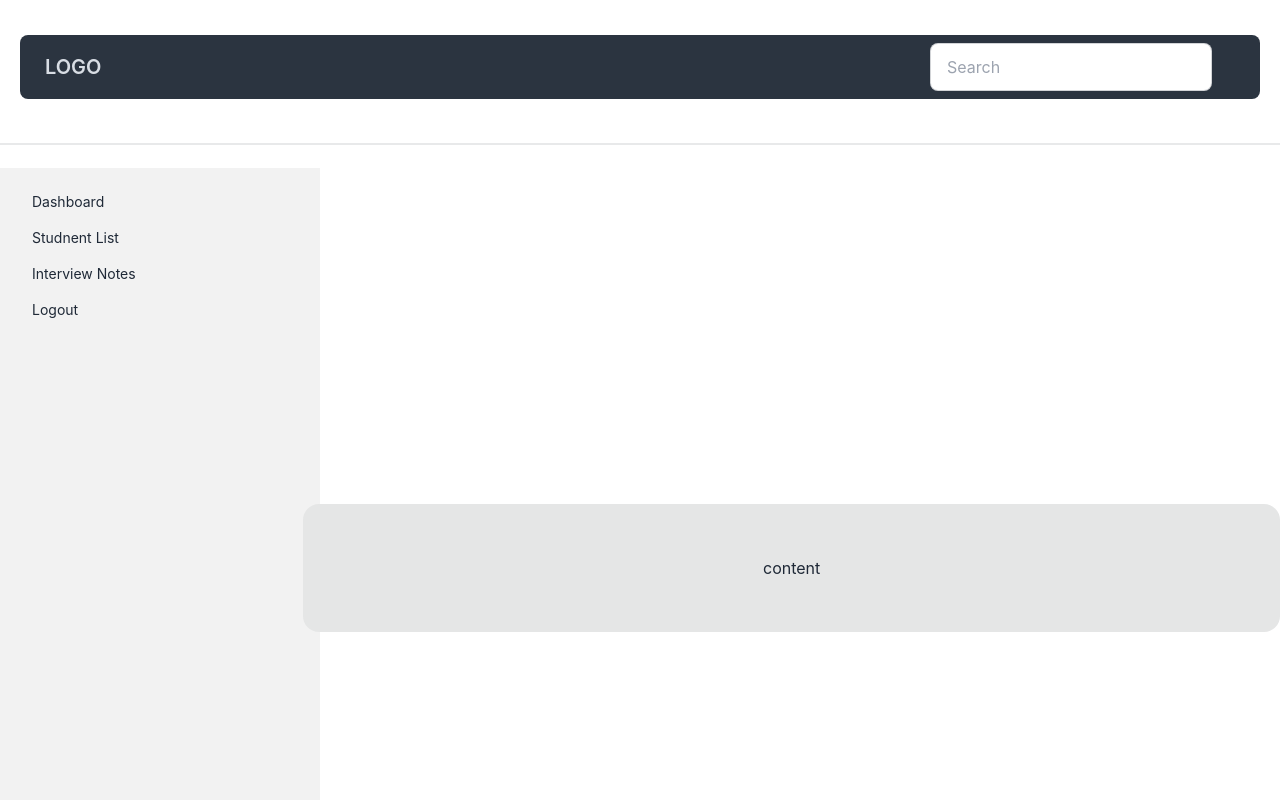
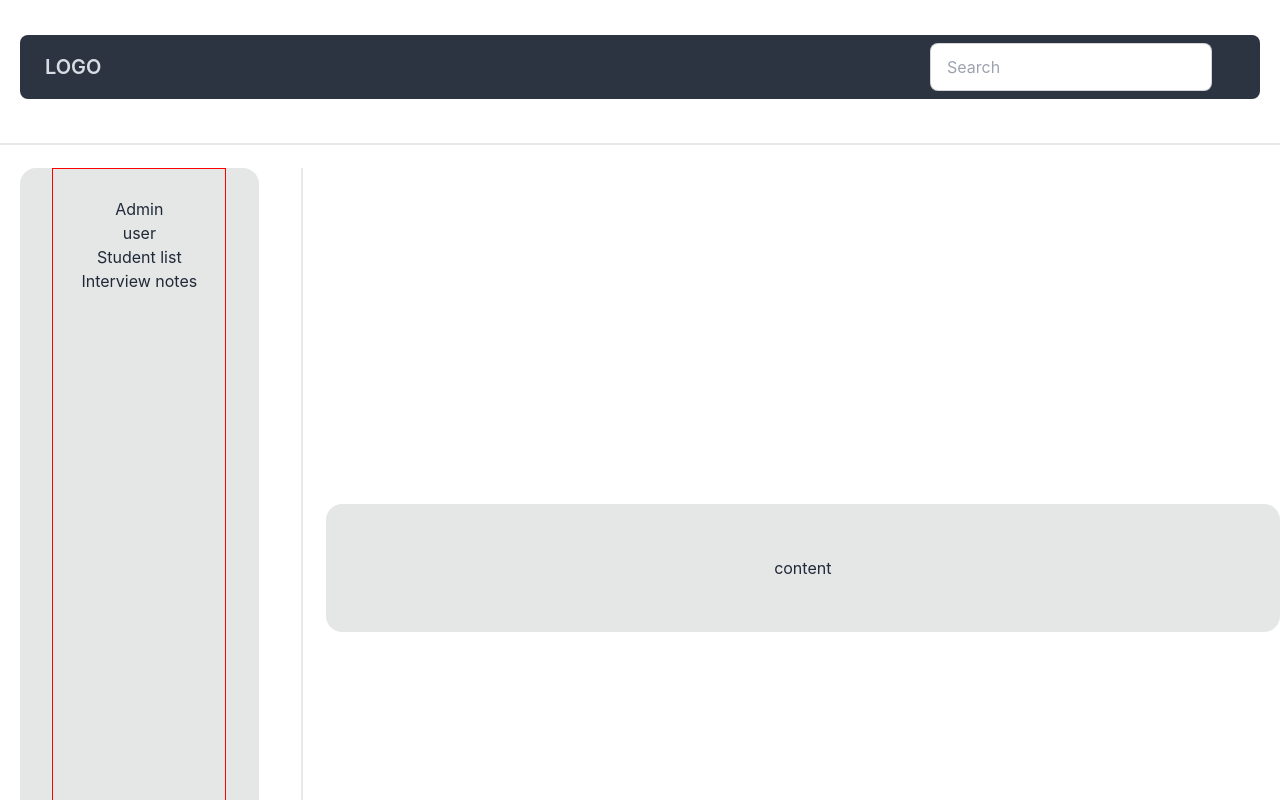
Before and after one commit to SanJay1577/first-react-app, a React (Create React App) app: page / in a window 1280 px wide. Shown: the top 800 px of the page. Built offline with nearby package versions, Linux system fonts and the light colour scheme.

Commit message:
chnages in sidebar

```diff
--- a/src/App.css
+++ b/src/App.css
@@ -4,3 +4,11 @@
 .tool-bar{
   margin : 15px;
 }
+.side-bar-styles{
+  height: inherit;
+  border: 1px solid red;
+  display: flex;
+  flex-direction: column;
+  justify-content: space-between;
+  align-items: center;
+}
--- a/src/BasePage/Base.js
+++ b/src/BasePage/Base.js
@@ -11,9 +11,8 @@ export default function Base(){
         {/* <div className="grid h-20 card bg-base-300 rounded-box place-items-center"> */}
 
         <div className="flex flex-nowrap rounded-box place-items-center h-screen">
-  <div className="grid flex-grow h-full w-1/5 card rounded-box place-items-center">
+  <div className="grid flex-grow h-full w-1/5 card rounded-box place-items-center bg-base-300 m-5">
       <SideBar/>
-      <label htmlFor="my-drawer-2" className="btn btn-primary drawer-button lg:hidden">"open"</label>
     </div>
   <div className="divider lg:divider-horizontal"></div>
   <div className="grid flex-grow h-32 w-4/5 card bg-base-300 rounded-box place-items-center">content</div>
--- a/src/Components/SideBar.js
+++ b/src/Components/SideBar.js
@@ -1,25 +1,26 @@
 export default function SideBar(){
     return(
-        <div>
 
-            <div className="drawer lg:drawer-open">
-  <input id="my-drawer-2" type="checkbox" className="drawer-toggle" />
-  <div className="drawer-content flex flex-col items-center justify-center">
-    {/* Page content here */}
-
-  </div>
-  <div className="drawer-side">
-    <label htmlFor="my-drawer-2" className="drawer-overlay"></label>
-    <ul className="menu p-4 w-80 h-full bg-base-200 text-base-content">
-      {/* Sidebar content here */}
-      <li><button>Dashboard</button></li>
-      <li><button>Studnent List</button></li>
-      <li><button>Interview Notes</button></li>
-      <li><button>Logout</button></li>
-    </ul>
-
-  </div>
-</div>
+           <div className="side-bar-styles p-7">
+            <div className="actions">
+              <ul>
+                <li>
+                    <button>Admin</button>
+                </li>
+                <li>
+                    <button>user</button>
+                </li>
+                <li>
+                    <button>Student list</button>
+                </li>
+                <li>
+                    <button>Interview notes</button>
+                </li>
+                </ul>
+            </div>
+            <div className="logout-btn">
+                    <button>logout</button>
+            </div>
         </div>
     )
 }
```
